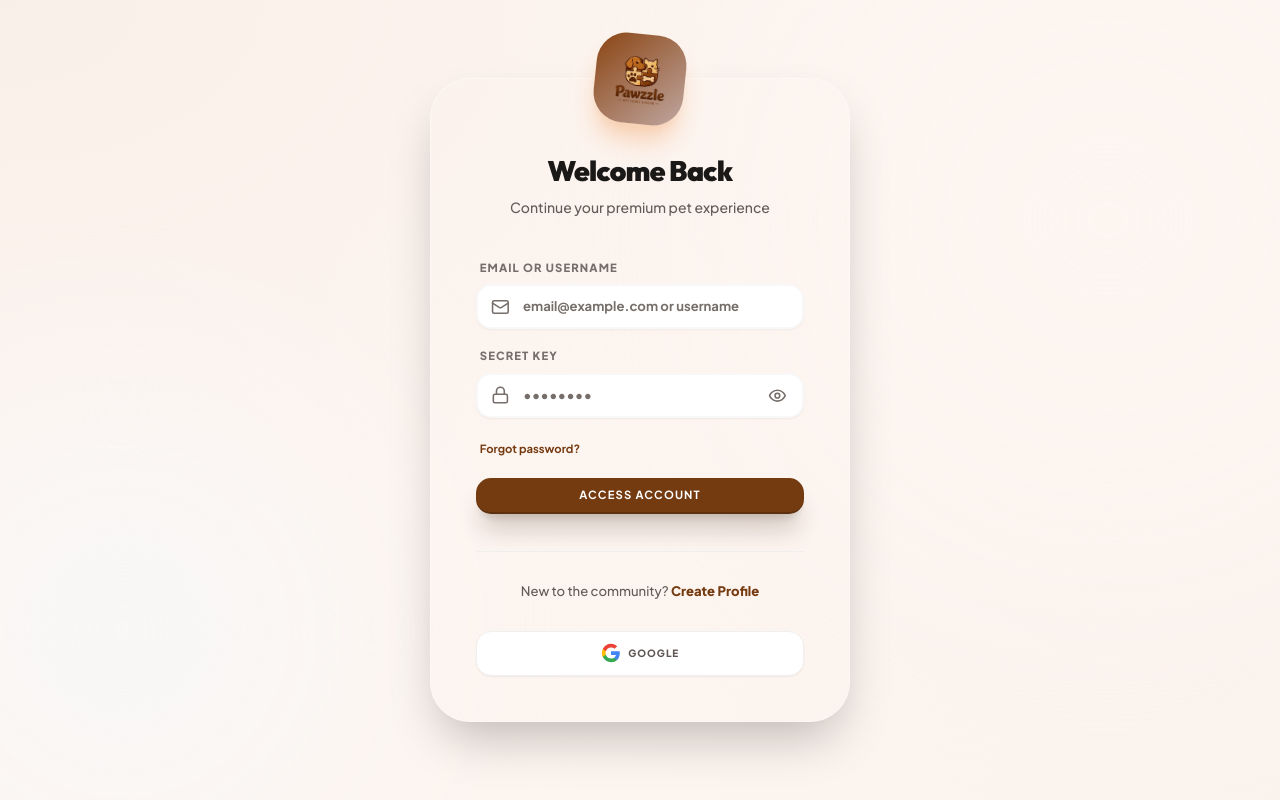
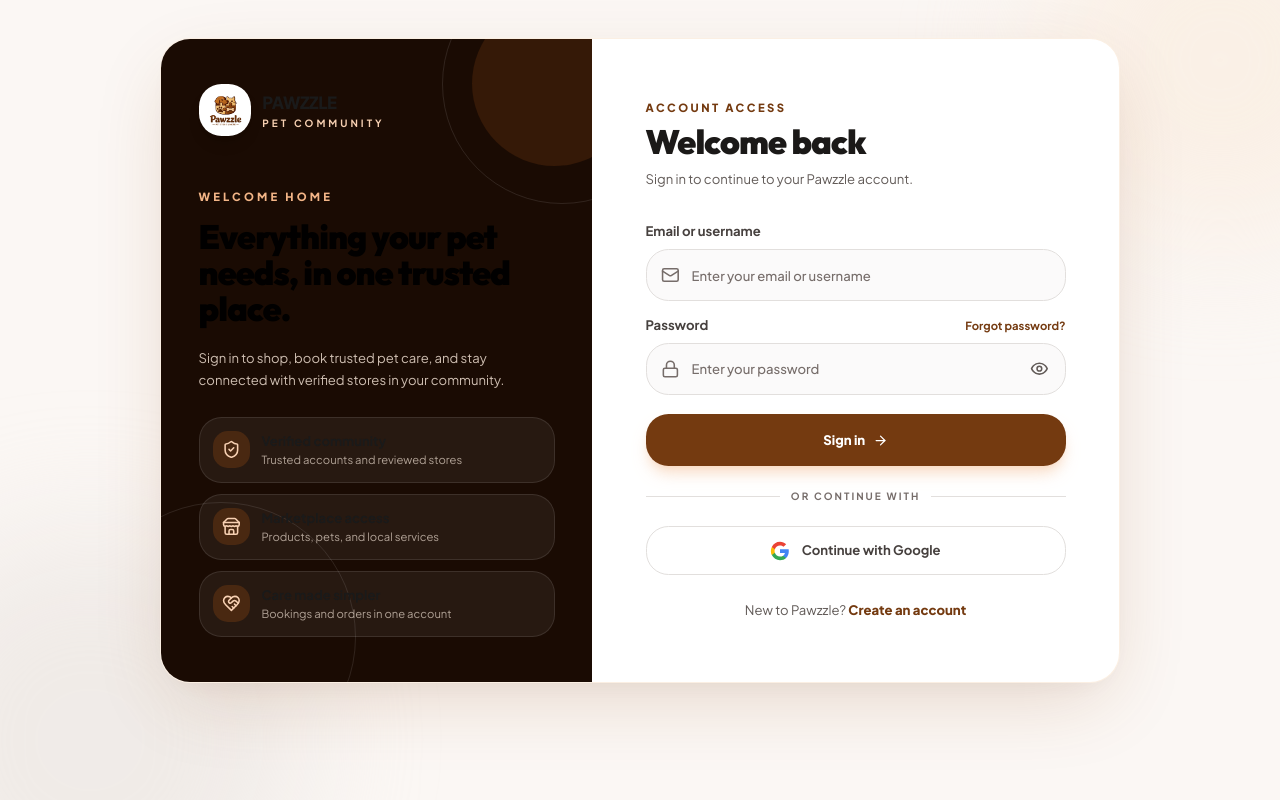
Before and after one commit to monrealleahangela-wq/Pawzzle, a React (Create React App) app in the folder client/: page /login in a window 1280 px wide. Built offline with nearby package versions, Linux system fonts and the light colour scheme; no server answers.

Commit message:
fix: polish login page experience

```diff
--- a/client/src/pages/auth/Login.js
+++ b/client/src/pages/auth/Login.js
@@ -2,7 +2,10 @@ import React, { useState } from 'react';
 import { Link, useNavigate, useLocation } from 'react-router-dom';
 import { toast } from 'react-toastify';
 import { useAuth } from '../../contexts/AuthContext';
-import { Mail, Lock, Eye, EyeOff, AlertCircle, Send, MessageSquare, X } from 'lucide-react';
+import {
+  Mail, Lock, Eye, EyeOff, AlertCircle, Send, MessageSquare, X,
+  ArrowRight, HeartHandshake, ShieldCheck, Store
+} from 'lucide-react';
 import { supportService } from '../../services/apiService';
 import { portalHomeForUser, professionalVerificationStatus, requiresProfessionalVerification } from '../../utils/authorization';
 import ModalViewport from '../../components/ui/ModalViewport';
@@ -147,33 +150,87 @@ const Login = () => {
   };
 
   return (
-    <div className="relative flex min-h-[100dvh] items-center justify-center overflow-hidden p-3 sm:p-6">
-      {/* Decorative Blobs */}
-      <div className="fixed inset-0 z-[-1] pointer-events-none">
-        <div className="absolute top-[-10%] right-[-10%] w-[600px] h-[600px] bg-primary-50 rounded-full blur-[120px] animate-blob" />
-        <div className="absolute bottom-[-10%] left-[-10%] w-[500px] h-[500px] bg-secondary-50 rounded-full blur-[100px] animate-blob" style={{ animationDelay: '-3s' }} />
+    <div className="relative min-h-[100dvh] overflow-x-hidden bg-[#fbf7f4] px-3 py-6 sm:px-6 sm:py-10">
+      <div className="pointer-events-none fixed inset-0 overflow-hidden" aria-hidden="true">
+        <div className="absolute -right-32 -top-32 h-96 w-96 rounded-full bg-primary-100/60 blur-3xl" />
+        <div className="absolute -bottom-40 -left-32 h-[28rem] w-[28rem] rounded-full bg-secondary-200/50 blur-3xl" />
+        <div className="absolute left-1/2 top-1/2 h-72 w-72 -translate-x-1/2 -translate-y-1/2 rounded-full border border-primary-100/60" />
       </div>
 
-      <div className="max-w-md w-full animate-fade-in">
-        <div className="glass-morphism relative rounded-[2rem] border border-white/40 p-6 shadow-2xl sm:rounded-[40px] sm:p-10 md:p-12">
-          <div className="absolute -top-12 left-1/2 -translate-x-1/2 w-24 h-24 bg-gradient-to-br from-primary-500 to-secondary-500 rounded-3xl flex items-center justify-center shadow-xl shadow-primary-200 rotate-6 group hover:rotate-12 transition-transform duration-500 overflow-hidden p-4">
-            <img src="/images/logo.png" alt="Logo" className="w-full h-full object-contain" />
+      <main className="relative mx-auto grid w-full max-w-5xl overflow-hidden rounded-[2rem] border border-primary-100/80 bg-white shadow-premium animate-fade-in lg:min-h-[43rem] lg:grid-cols-[0.9fr_1.1fr]">
+        <aside className="relative hidden overflow-hidden bg-primary-950 px-10 py-12 text-white lg:flex lg:flex-col lg:justify-between">
+          <div className="pointer-events-none absolute inset-0" aria-hidden="true">
+            <div className="absolute -right-24 -top-20 h-64 w-64 rounded-full border border-white/10" />
+            <div className="absolute -right-12 -top-10 h-44 w-44 rounded-full bg-primary-700/40" />
+            <div className="absolute -bottom-24 -left-20 h-72 w-72 rounded-full border border-white/10" />
           </div>
 
-          <div className="text-center mt-8 mb-10 space-y-2">
-            <h2 className="text-3xl font-black text-slate-900 tracking-tight">Welcome Back</h2>
-            <p className="text-slate-500 font-medium">Continue your premium pet experience</p>
+          <div className="relative">
+            <div className="mb-14 flex items-center gap-3">
+              <div className="flex h-14 w-14 items-center justify-center rounded-2xl bg-white p-2 shadow-lg">
+                <img src="/images/logo.png" alt="Pawzzle" className="h-full w-full object-contain" />
+              </div>
+              <div>
+                <p className="text-lg font-black tracking-tight">PAWZZLE</p>
+                <p className="text-[10px] font-bold uppercase tracking-[0.3em] text-primary-200">Pet community</p>
+              </div>
+            </div>
+
+            <p className="mb-4 text-xs font-black uppercase tracking-[0.28em] text-primary-300">Welcome home</p>
+            <h1 className="max-w-sm text-4xl font-black leading-[1.08] tracking-tight">
+              Everything your pet needs, in one trusted place.
+            </h1>
+            <p className="mt-5 max-w-sm text-sm leading-6 text-primary-100/80">
+              Sign in to shop, book trusted pet care, and stay connected with verified stores in your community.
+            </p>
           </div>
+
+          <div className="relative space-y-3">
+            {[
+              { icon: ShieldCheck, title: 'Verified community', text: 'Trusted accounts and reviewed stores' },
+              { icon: Store, title: 'Marketplace access', text: 'Products, pets, and local services' },
+              { icon: HeartHandshake, title: 'Care made simpler', text: 'Bookings and orders in one account' }
+            ].map(({ icon: Icon, title, text }) => (
+              <div key={title} className="flex items-center gap-3 rounded-2xl border border-white/10 bg-white/[0.06] p-3.5">
+                <div className="flex h-10 w-10 shrink-0 items-center justify-center rounded-xl bg-primary-500/35 text-primary-200">
+                  <Icon className="h-5 w-5" aria-hidden="true" />
+                </div>
+                <div>
+                  <p className="text-sm font-bold">{title}</p>
+                  <p className="mt-0.5 text-xs text-primary-100/65">{text}</p>
+                </div>
+              </div>
+            ))}
+          </div>
+        </aside>
+
+        <section className="relative flex items-center justify-center px-5 py-8 sm:px-10 sm:py-10 lg:px-14">
+          <div className="w-full max-w-md">
+            <div className="mb-7 flex items-center gap-3 lg:hidden">
+              <div className="flex h-12 w-12 items-center justify-center rounded-2xl bg-primary-50 p-2 ring-1 ring-primary-100">
+                <img src="/images/logo.png" alt="Pawzzle" className="h-full w-full object-contain" />
+              </div>
+              <div>
+                <p className="font-black tracking-tight text-slate-900">PAWZZLE</p>
+                <p className="text-[9px] font-bold uppercase tracking-[0.24em] text-primary-600">Pet community</p>
+              </div>
+            </div>
+
+            <div className="mb-8">
+              <p className="mb-2 text-xs font-black uppercase tracking-[0.22em] text-primary-600">Account access</p>
+              <h2 className="text-3xl font-black tracking-tight text-slate-900 sm:text-4xl">Welcome back</h2>
+              <p className="mt-2 text-sm leading-6 text-slate-500">Sign in to continue to your Pawzzle account.</p>
+            </div>
 
           {/* Deactivation Notice */}
           {deactivationInfo && (
-            <div className="mb-8 p-6 bg-rose-50 border border-rose-100 rounded-[2rem] animate-slide-up">
+            <div className="mb-6 rounded-2xl border border-rose-100 bg-rose-50 p-4 animate-slide-up">
               <div className="flex items-start gap-4">
                 <div className="p-3 bg-white rounded-2xl text-rose-500 shadow-sm">
                   <AlertCircle size={24} />
                 </div>
                 <div className="space-y-1">
-                  <h3 className="text-sm font-black text-rose-900 uppercase tracking-widest leading-none">Account Disabled</h3>
+                  <h3 className="text-sm font-black text-rose-900">Account disabled</h3>
                   <p className="text-xs text-rose-600 font-bold leading-relaxed pt-1">
                     {deactivationInfo.reason}
                   </p>
@@ -196,38 +253,43 @@ const Login = () => {
 
           {/* Form */}
           {!twoFactorRequired ? (
-            <form className="space-y-6" onSubmit={handleSubmit} autoComplete="off">
+            <form className="space-y-5" onSubmit={handleSubmit}>
               <div className="space-y-4">
                 <div className="space-y-2">
-                  <label htmlFor="login-identifier" className="ml-1 text-xs font-black uppercase tracking-widest text-muted">Email or Username</label>
-                  <div className="input-container group">
-                    <Mail className="input-icon h-5 w-5" />
+                  <label htmlFor="login-identifier" className="text-sm font-bold text-slate-700">Email or username</label>
+                  <div className="relative group">
+                    <Mail className="pointer-events-none absolute left-4 top-1/2 h-5 w-5 -translate-y-1/2 text-slate-400 transition-colors group-focus-within:text-primary-600" aria-hidden="true" />
                     <input
                       id="login-identifier" name="email" type="text" required
-                      className="input input-with-icon bg-white/50 border border-slate-100 rounded-2xl focus:ring-4 focus:ring-primary-500/10 focus:border-primary-500 outline-none transition-all font-medium text-slate-700 py-4"
-                      placeholder="email@example.com or username"
+                      className="h-14 w-full rounded-2xl border border-slate-200 bg-slate-50/70 pl-12 pr-4 text-sm font-medium text-slate-900 outline-none transition focus:border-primary-500 focus:bg-white focus:ring-4 focus:ring-primary-500/10"
+                      placeholder="Enter your email or username"
                       value={formData.email}
                       onChange={handleChange}
-                      autoComplete="off"
+                      autoComplete="username"
                     />
                   </div>
                 </div>
 
                 <div className="space-y-2">
-                  <label htmlFor="login-password" className="ml-1 text-xs font-black uppercase tracking-widest text-muted">Secret Key</label>
-                  <div className="input-container group">
-                    <Lock className="input-icon h-5 w-5" />
+                  <div className="flex items-center justify-between gap-3">
+                    <label htmlFor="login-password" className="text-sm font-bold text-slate-700">Password</label>
+                    <Link to="/forgot-password" className="text-xs font-bold text-primary-600 transition hover:text-primary-700 hover:underline">
+                      Forgot password?
+                    </Link>
+                  </div>
+                  <div className="relative group">
+                    <Lock className="pointer-events-none absolute left-4 top-1/2 h-5 w-5 -translate-y-1/2 text-slate-400 transition-colors group-focus-within:text-primary-600" aria-hidden="true" />
                     <input
                       id="login-password" name="password" type={showPassword ? 'text' : 'password'} required
-                      className="input input-with-both-icons bg-white/50 border border-slate-100 rounded-2xl focus:ring-4 focus:ring-primary-500/10 focus:border-primary-500 outline-none transition-all font-medium text-slate-700 py-4 pr-12 select-none [appearance:none] [&::-ms-reveal]:hidden [&::-ms-clear]:hidden [&::-webkit-credentials-store-indicator]:hidden"
-                      placeholder="••••••••"
+                      className="h-14 w-full select-none rounded-2xl border border-slate-200 bg-slate-50/70 pl-12 pr-12 text-sm font-medium text-slate-900 outline-none transition focus:border-primary-500 focus:bg-white focus:ring-4 focus:ring-primary-500/10 [appearance:none] [&::-ms-clear]:hidden [&::-ms-reveal]:hidden [&::-webkit-credentials-store-indicator]:hidden"
+                      placeholder="Enter your password"
                       value={formData.password}
                       onChange={handleChange}
                       autoComplete="current-password"
                     />
                     <button
                       type="button"
-                      className="input-icon-right pointer-events-auto hover:text-primary-500 transition-colors"
+                      className="absolute right-2 top-1/2 flex h-10 w-10 -translate-y-1/2 items-center justify-center rounded-xl text-slate-500 transition hover:bg-primary-50 hover:text-primary-600 focus:outline-none focus:ring-2 focus:ring-primary-500/20"
                       onClick={() => setShowPassword(!showPassword)}
                       aria-label={showPassword ? 'Hide password' : 'Show password'}
                       aria-pressed={showPassword}
@@ -238,18 +300,13 @@ const Login = () => {
                 </div>
               </div>
 
-              <div className="flex items-center justify-between px-1">
-                <Link to="/forgot-password" size="sm" className="text-xs font-bold text-primary-600 hover:text-primary-700">
-                  Forgot password?
-                </Link>
-              </div>
-
               <button
                 type="submit"
                 disabled={loading}
-                className="btn btn-primary w-full py-5 text-xs font-black uppercase tracking-[0.2em] shadow-xl shadow-primary-100 relative overflow-hidden group"
+                className="group flex h-14 w-full items-center justify-center gap-2 rounded-2xl bg-primary-600 px-5 text-sm font-black text-white shadow-lg shadow-primary-200/70 transition hover:bg-primary-700 focus:outline-none focus:ring-4 focus:ring-primary-500/20 disabled:cursor-wait disabled:opacity-60"
               >
-                <span className="relative z-10">{loading ? 'Verifying...' : 'Access Account'}</span>
+                <span>{loading ? 'Signing you in...' : 'Sign in'}</span>
+                {!loading && <ArrowRight className="h-4 w-4 transition-transform group-hover:translate-x-0.5" aria-hidden="true" />}
               </button>
             </form>
           ) : (
@@ -258,14 +315,14 @@ const Login = () => {
                 <div className="w-16 h-16 bg-primary-50 rounded-2xl flex items-center justify-center mx-auto mb-4 text-primary-600">
                   <Lock size={32} />
                 </div>
-                <h3 className="text-xl font-black text-slate-900 uppercase tracking-tight">Two-Step Verification</h3>
+                <h3 className="text-xl font-black text-slate-900 tracking-tight">Two-step verification</h3>
                 <p className="text-xs text-slate-500 font-bold mt-2">
                   We've sent a 6-digit code to <span className="text-primary-600">{loginEmail}</span>
                 </p>
               </div>
 
               <div className="space-y-2">
-                <label className="text-xs font-black uppercase tracking-widest text-slate-400 ml-1">Verification Code</label>
+                <label className="text-sm font-bold text-slate-700">Verification code</label>
                 <input
                   type="text"
                   maxLength="6"
@@ -280,7 +337,7 @@ const Login = () => {
               <button
                 type="submit"
                 disabled={verifyingOtp}
-                className="btn btn-primary w-full py-5 text-xs font-black uppercase tracking-[0.2em] shadow-xl shadow-primary-100"
+                className="h-14 w-full rounded-2xl bg-primary-600 px-5 text-sm font-black text-white shadow-lg shadow-primary-200/70 transition hover:bg-primary-700 disabled:opacity-60"
               >
                 {verifyingOtp ? 'Verifying Code...' : 'Confirm Identity'}
               </button>
@@ -288,30 +345,33 @@ const Login = () => {
               <button
                 type="button"
                 onClick={() => setTwoFactorRequired(false)}
-                className="w-full text-xs font-black uppercase tracking-widest text-slate-400 hover:text-slate-600 py-2"
+                className="w-full py-2 text-sm font-bold text-slate-500 hover:text-primary-600"
               >
                 Back to Login
               </button>
             </form>
           )}
 
-          <div className="mt-10 pt-8 border-t border-slate-100 text-center space-y-4">
-            <p className="text-sm text-slate-500 font-medium">
-              New to the community?{' '}
-              <Link to="/register" className="text-primary-600 font-black hover:underline underline-offset-4">
-                Create Profile
+            <div className="my-6 flex items-center gap-3" aria-hidden="true">
+              <span className="h-px flex-1 bg-slate-200" />
+              <span className="text-[10px] font-bold uppercase tracking-[0.2em] text-slate-400">or continue with</span>
+              <span className="h-px flex-1 bg-slate-200" />
+            </div>
+
+            <button onClick={handleGoogleLogin} className="flex w-full items-center justify-center gap-3 rounded-2xl border border-slate-200 bg-white px-4 py-3.5 transition hover:border-primary-200 hover:bg-primary-50/40 focus:outline-none focus:ring-4 focus:ring-primary-500/10">
+              <GoogleIcon />
+              <span className="text-sm font-bold text-slate-700">Continue with Google</span>
+            </button>
+
+            <p className="mt-7 text-center text-sm text-slate-500">
+              New to Pawzzle?{' '}
+              <Link to="/register" className="font-black text-primary-600 hover:text-primary-700 hover:underline underline-offset-4">
+                Create an account
               </Link>
             </p>
           </div>
-
-          <div className="mt-8">
-            <button onClick={handleGoogleLogin} className="w-full flex items-center justify-center gap-2 py-3 bg-white border border-slate-100 rounded-xl hover:bg-slate-50 transition-colors shadow-sm">
-              <GoogleIcon />
-              <span className="text-[10px] font-black uppercase tracking-widest text-slate-600">Google</span>
-            </button>
-          </div>
-        </div>
-      </div>
+        </section>
+      </main>
 
       {/* Support Modal */}
       {showSupportModal && (
```
Also changed, not shown: 1 other file (tests, documents, lock files or other folders).
